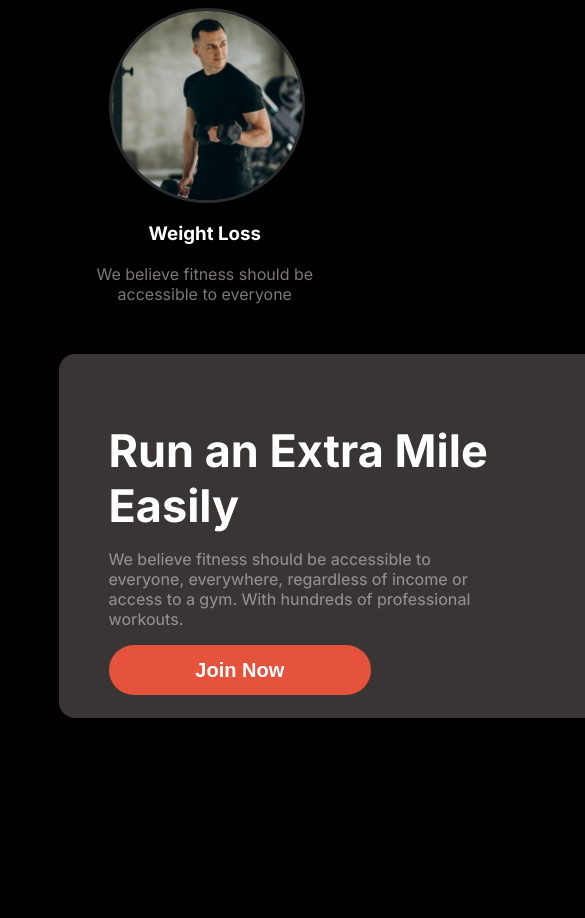
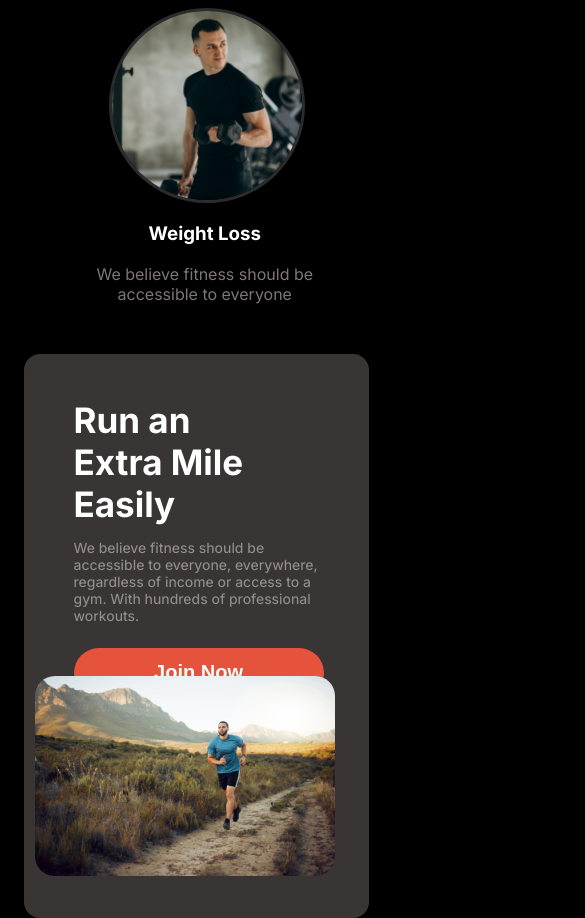
Before and after one commit to AhmedShonon/Assignment-2_SHONON, a plain HTML site: page index.html in a window 390 px wide. Shown: the part 2385-3303 px from the top of the page, 585 px wide, since content can reach past the window. Before the commit the page ends 3103 px from the top, so only its background shows below. Drawn offline with Linux system fonts and the light colour scheme; a web font is replaced by a local one.

Commit message:
Extra mile section responsive

```diff
--- a/style.css
+++ b/style.css
@@ -539,9 +539,67 @@ body {
     width: 100%; /* Make each container take full width on small screens */
     margin-bottom: 10px; /* Add some margin at the bottom */
   }
+
   /* .ok {
     font-size: 6000px;
     margin-top: 15px;
     margin-left: 15px;
   } */
+
+  /* Run an Extra Mile Easily */
+  .run_extra {
+    flex-direction: column;
+  }
+  .run_easily {
+    background-color: #444040d6;
+    border-radius: 16px;
+    padding: 32px;
+    padding-left: 50px;
+    height: 500px;
+    margin-top: 50px;
+    width: 90%;
+    margin-left: -35px;
+  }
+  .run_title {
+    font-family: "Inter", sans-serif;
+    color: #ffffff;
+    text-align: left;
+    font-size: 35px;
+    /* border: 2px solid white; */
+    width: 80%;
+    margin-top: 5%;
+    margin-bottom: 5px;
+  }
+  .run_subtitle {
+    font-family: "Inter", sans-serif;
+    color: #dfd3d38f;
+    font-weight: 450;
+    font-size: 14px;
+    /* border: 2px solid green; */
+    width: 94%;
+  }
+  .img_three_parent {
+    position: relative;
+  }
+  .img_three {
+    /* border: 2px solid pink; */
+    position: absolute;
+    height: 200px;
+    width: 300px;
+    right: -5%;
+    top: -200px;
+  }
+  .join_now_two {
+    width: 95%;
+    height: 50px;
+    border-radius: 2rem;
+    background-color: #e6533c;
+    color: #ffffff;
+    font-weight: 550;
+    font-size: 20px;
+    border: none;
+    cursor: pointer;
+    margin-right: 0px;
+    margin-top: 10px;
+  }
 }
```
